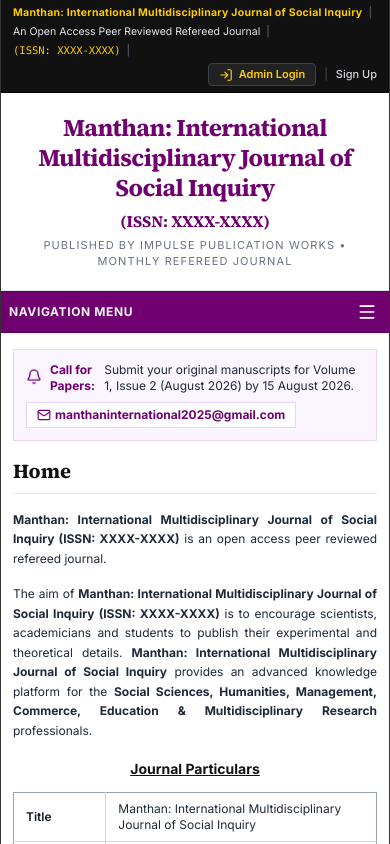
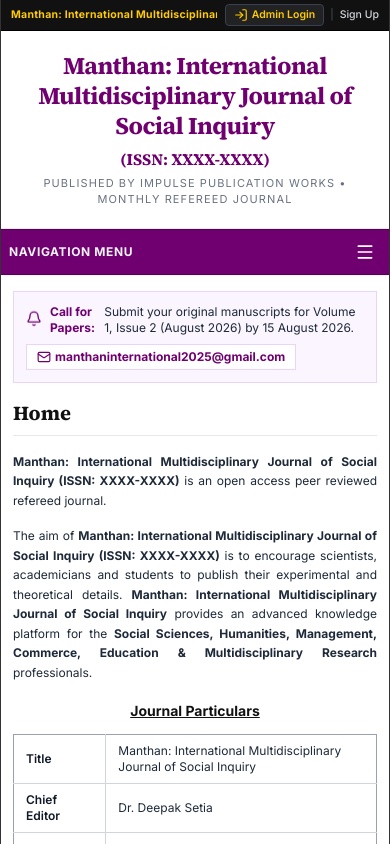
Before and after one commit to manthaninternational2025-maker/architect-web-main, a Next.js app: page / in a window 390 px wide. Shown: the top 844 px of the page. Built offline with nearby package versions, Linux system fonts and the light colour scheme.

Commit message:
Fix top banner alignment to prevent row-wrap on login, make navbar and admin panel fully responsive on mobile/tablet/pc

```diff
--- a/components/auth/AdminAuthModal.tsx
+++ b/components/auth/AdminAuthModal.tsx
@@ -142,7 +142,7 @@
       onClick={closeAuthModal}
     >
       <div
-        className="relative w-full max-w-md bg-white border-2 border-[#700070] shadow-2xl rounded-sm overflow-hidden"
+        className="relative w-full max-w-md bg-white border-2 border-[#700070] shadow-2xl rounded-sm overflow-hidden max-h-[92vh] overflow-y-auto"
         onClick={(e) => e.stopPropagation()}
       >
         {/* Modal Top Header (Royal Purple Theme) */}
--- a/components/layout/Navbar.tsx
+++ b/components/layout/Navbar.tsx
@@ -19,26 +19,26 @@
   ];
 
   return (
-    <nav className="bg-[#700070] text-white sticky top-0 z-50 border-y border-[#550055] shadow-xs">
+    <nav className="bg-[#700070] text-white sticky top-0 z-40 border-y border-[#550055] shadow-xs">
       <div className="w-full px-2 sm:px-3">
         <div className="flex items-center justify-between min-h-[38px]">
-          {/* Mobile Menu Button */}
-          <div className="flex items-center justify-between w-full lg:hidden py-1.5">
-            <span className="font-bold text-xs uppercase tracking-wider text-gray-100">
-              Navigation Menu
+          {/* Mobile Menu Button (< md) */}
+          <div className="flex items-center justify-between w-full md:hidden py-1.5">
+            <span className="font-bold text-xs uppercase tracking-wider text-gray-100 flex items-center gap-1.5">
+              <span>Navigation Menu</span>
             </span>
             <button
               type="button"
               onClick={() => setIsOpen(!isOpen)}
-              className="p-1 rounded text-white hover:bg-[#550055] focus:outline-none"
+              className="p-1.5 rounded text-white hover:bg-[#550055] focus:outline-none transition-colors"
               aria-label="Toggle Navigation Menu"
             >
               {isOpen ? <X className="w-5 h-5" /> : <Menu className="w-5 h-5" />}
             </button>
           </div>
 
-          {/* Desktop Navigation Links — Exact layout like Reference */}
-          <div className="hidden lg:flex items-center flex-wrap">
+          {/* Desktop & Tablet Navigation Links (>= md) */}
+          <div className="hidden md:flex items-center flex-wrap w-full">
             {navLinks.map((item) => {
               const isActive =
                 item.href === "/"
@@ -49,7 +49,7 @@
                 <Link
                   key={item.label}
                   href={item.href}
-                  className={`px-3.5 py-2 text-xs sm:text-[13px] font-semibold transition-colors duration-150 border-r border-[#550055] first:border-l ${
+                  className={`px-2.5 lg:px-3.5 py-2 text-xs sm:text-[13px] font-semibold transition-colors duration-150 border-r border-[#550055] first:border-l ${
                     isActive
                       ? "bg-[#550055] text-[#FFD700]"
                       : "text-white hover:bg-[#550055] hover:text-[#FFD700]"
@@ -62,23 +62,30 @@
           </div>
         </div>
 
-        {/* Mobile Dropdown Menu */}
+        {/* Mobile Dropdown Menu with Smooth Accordion Animation */}
         {isOpen && (
-          <div className="lg:hidden py-2 border-t border-[#550055] space-y-1">
-            {navLinks.map((item) => (
+          <div className="md:hidden py-2 border-t border-[#550055] space-y-1 animate-in slide-in-from-top-1 duration-150">
+            {navLinks.map((item) => {
+              const isActive =
+                item.href === "/"
+                  ? pathname === "/"
+                  : pathname === item.href || pathname.startsWith(item.href);
+
+              return (
                 <Link
                   key={item.label}
                   href={item.href}
                   onClick={() => setIsOpen(false)}
-                className={`block px-3 py-1.5 text-xs font-semibold rounded ${
-                  pathname === item.href
+                  className={`block px-3 py-2 text-xs font-semibold rounded transition-colors ${
+                    isActive
                       ? "bg-[#550055] text-[#FFD700]"
                       : "text-white hover:bg-[#550055]"
                   }`}
                 >
                   {item.label}
                 </Link>
-            ))}
+              );
+            })}
           </div>
         )}
       </div>
--- a/components/layout/TopUtilityBar.tsx
+++ b/components/layout/TopUtilityBar.tsx
@@ -7,43 +7,44 @@
 import { LogIn, LogOut, UserCheck } from "lucide-react";
 
 export function TopUtilityBar() {
-  const { isAuthenticated, adminUser, openAuthModal, logout } = useAdminAuth();
+  const { isAuthenticated, openAuthModal, logout } = useAdminAuth();
 
   return (
     <aside aria-label="Journal Top Banner" className="bg-[#111111] text-white border-b border-black">
-      <div className="w-full px-3 py-1.5 flex flex-wrap items-center justify-between gap-x-3 gap-y-1.5">
-        {/* Left Side: Journal Title, Tagline, ISSN (Cleanly Aligned) */}
-        <div className="flex items-center flex-wrap gap-1.5 text-[10.5px] sm:text-[11px] text-gray-300 font-sans leading-tight">
-          <span className="font-bold text-[#FFCC00] tracking-wide">
+      <div className="w-full px-2.5 sm:px-3 py-1 sm:py-1.5 flex items-center justify-between gap-2 overflow-hidden">
+        {/* Left Side: Journal Title, Tagline, ISSN (Cleanly Aligned & Responsive) */}
+        <div className="flex items-center min-w-0 overflow-hidden text-[10.5px] sm:text-[11px] text-gray-300 font-sans leading-tight">
+          <span className="font-bold text-[#FFCC00] tracking-wide whitespace-nowrap shrink-0">
             {companyInfo.journalTitle}
           </span>
-          <span className="text-gray-500">|</span>
-          <span className="text-gray-200">
+          <span className="hidden xl:inline text-gray-500 mx-1.5 shrink-0">|</span>
+          <span className="hidden xl:inline text-gray-200 whitespace-nowrap shrink-0">
             An Open Access Peer Reviewed Refereed Journal
           </span>
-          <span className="text-gray-500">|</span>
-          <span className="text-[#FFCC00] font-mono font-medium">
+          <span className="text-gray-500 mx-1.5 shrink-0">|</span>
+          <span className="text-[#FFCC00] font-mono font-medium whitespace-nowrap shrink-0">
             (ISSN: {companyInfo.issn})
           </span>
-          <span className="text-gray-500">|</span>
+          <span className="text-gray-500 ml-1.5 shrink-0 hidden sm:inline">|</span>
         </div>
 
-        {/* Right Side: Admin Authentication Buttons (Strictly Right Aligned) */}
-        <div className="flex items-center gap-2 text-[11px] font-sans ml-auto shrink-0">
+        {/* Right Side: Admin Authentication Buttons (Strictly Right Aligned & Uniform Width) */}
+        <div className="flex items-center gap-1.5 sm:gap-2 text-[10.5px] sm:text-[11px] font-sans ml-auto shrink-0">
           {isAuthenticated ? (
-            <div className="flex items-center gap-2">
+            <div className="flex items-center gap-1.5 sm:gap-2">
               <Link
                 href="/admin"
-                className="flex items-center gap-1.5 text-[#FFCC00] hover:text-white bg-[#222222] hover:bg-[#333333] border border-[#FFCC00]/50 px-2.5 py-0.5 rounded text-[11px] font-semibold transition-colors"
+                className="flex items-center gap-1 text-[#FFCC00] hover:text-white bg-[#222222] hover:bg-[#333333] border border-[#FFD700]/50 px-2 sm:px-2.5 py-0.5 rounded text-[10.5px] sm:text-[11px] font-semibold transition-colors"
+                title="Open Admin Panel"
               >
-                <UserCheck className="w-3.5 h-3.5 text-[#FFCC00]" />
-                <span>Admin Panel ({adminUser?.username || "admin"})</span>
+                <UserCheck className="w-3.5 h-3.5 text-[#FFD700]" />
+                <span>Admin Panel</span>
               </Link>
               <span className="text-gray-600">|</span>
               <button
                 type="button"
                 onClick={logout}
-                className="flex items-center gap-1 text-gray-300 hover:text-rose-400 text-[11px] transition-colors cursor-pointer"
+                className="flex items-center gap-1 text-gray-300 hover:text-rose-400 text-[10.5px] sm:text-[11px] transition-colors cursor-pointer"
                 title="Logout from Admin Panel"
               >
                 <LogOut className="w-3 h-3" />
@@ -51,11 +52,11 @@
               </button>
             </div>
           ) : (
-            <div className="flex items-center gap-2">
+            <div className="flex items-center gap-1.5 sm:gap-2">
               <button
                 type="button"
                 onClick={() => openAuthModal("login")}
-                className="flex items-center gap-1.5 text-[#FFCC00] hover:text-white bg-[#222222] hover:bg-[#333333] border border-gray-700 hover:border-[#FFCC00] px-2.5 py-0.5 rounded text-[11px] font-semibold transition-colors cursor-pointer"
+                className="flex items-center gap-1 text-[#FFCC00] hover:text-white bg-[#222222] hover:bg-[#333333] border border-gray-700 hover:border-[#FFCC00] px-2 sm:px-2.5 py-0.5 rounded text-[10.5px] sm:text-[11px] font-semibold transition-colors cursor-pointer"
               >
                 <LogIn className="w-3.5 h-3.5 text-[#FFCC00]" />
                 <span>Admin Login</span>
@@ -64,7 +65,7 @@
               <button
                 type="button"
                 onClick={() => openAuthModal("signup")}
-                className="text-gray-300 hover:text-[#FFCC00] text-[11px] font-medium transition-colors cursor-pointer"
+                className="text-gray-300 hover:text-[#FFCC00] text-[10.5px] sm:text-[11px] font-medium transition-colors cursor-pointer"
               >
                 Sign Up
               </button>
```
Also changed, not shown: app/admin/page.tsx (+46 -12 lines). Lines whose indentation alone changed are shown as unchanged.
